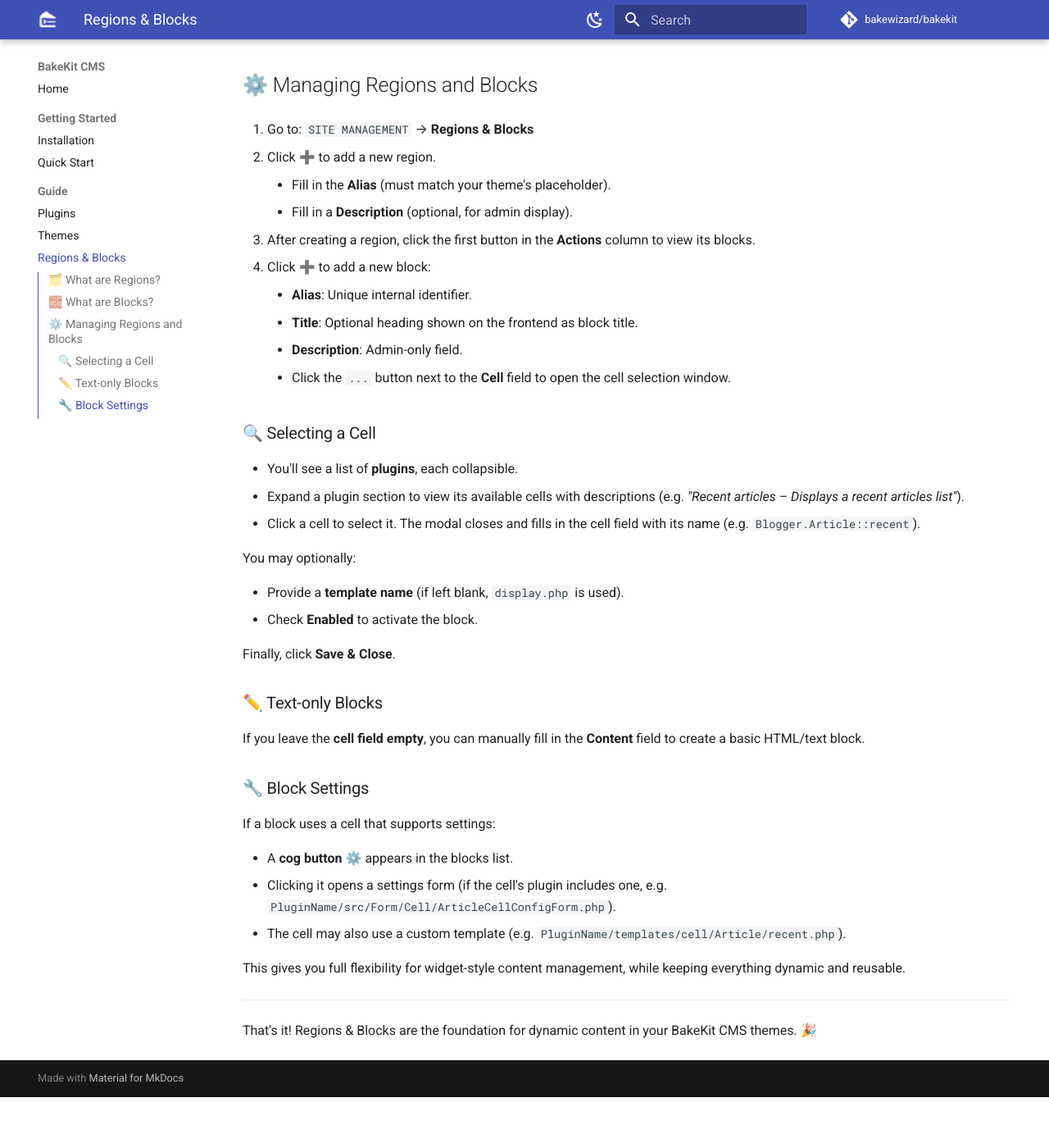
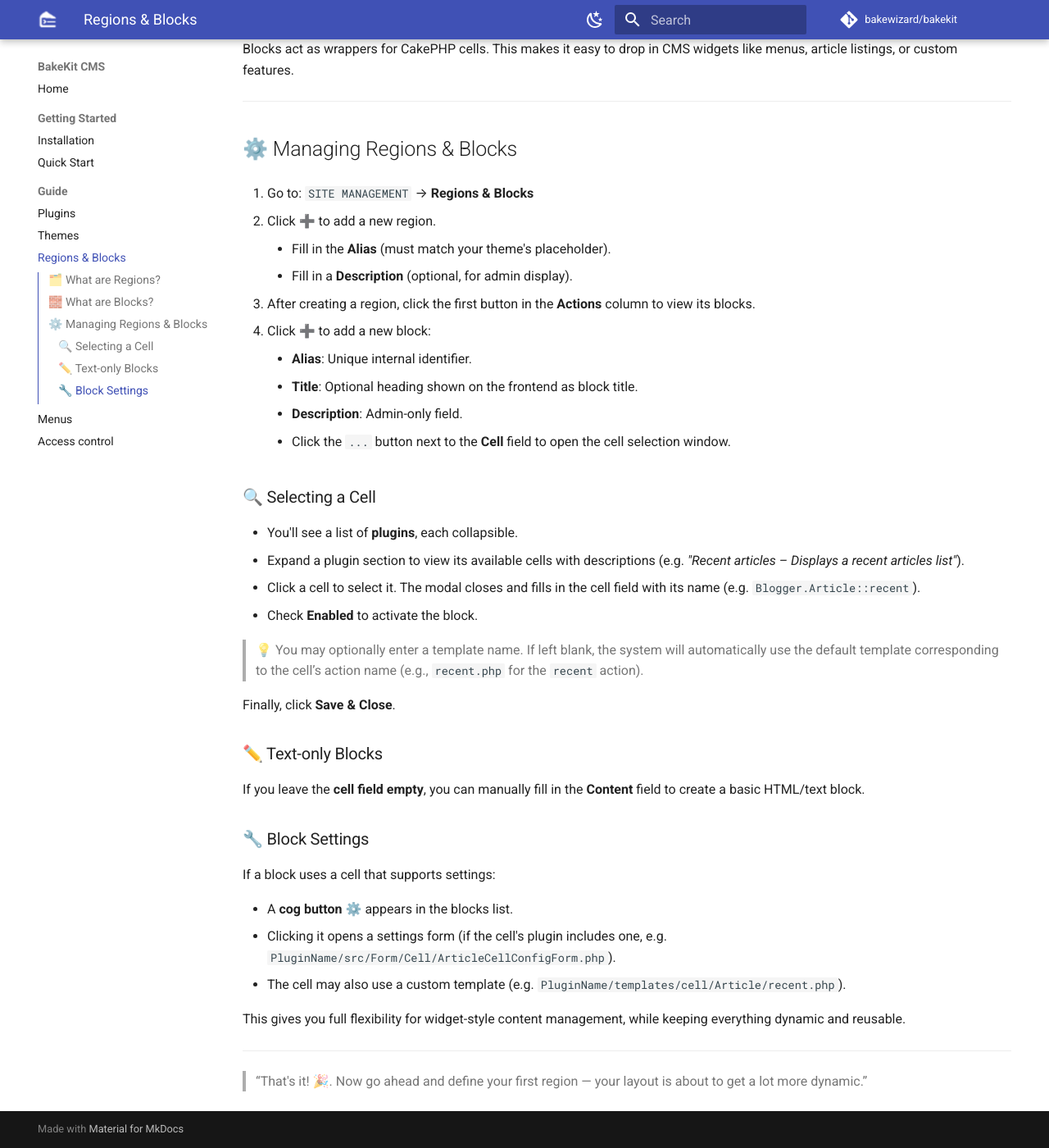
Before and after one commit to bakewizard/bakekit, an MkDocs documentation site: the page built from docs/regions-blocks.md, in a window 1280 px wide and 1400 px high, scrolled down 792 px. Shown: the whole window at 82% size. Built offline with MkDocs 1.6.1 and Material for MkDocs 9.7.7, drawn with Linux system fonts in a browser that asks for light colours; comment, search, counter and statistics services are not loaded; before the commit the page ends 2130 px from its top, so only the background shows below that; some of the changed text lies outside the part shown.

Commit message:
refactoring...

````diff
--- a/docs/regions-blocks.md
+++ b/docs/regions-blocks.md
@@ -1,6 +1,7 @@
 # 🧩 Regions & Blocks
 
-In **BakeKit CMS**, themes use region placeholders to mark where dynamic content should appear. These placeholders are defined using:
+Regions & Blocks are the foundation for dynamic content in **BakeKit CMS** themes.
+Themes use region placeholders to mark where dynamic content should appear. These placeholders are defined using:
 
 ```php
 <?= $this->region('region-name'); ?>
@@ -25,7 +30,9 @@ Blocks are the actual content rendered in regions. A block can either:
 
 Blocks act as wrappers for CakePHP cells. This makes it easy to drop in CMS widgets like menus, article listings, or custom features.
 
-## ⚙️ Managing Regions and Blocks
+---
+
+## ⚙️ Managing Regions & Blocks
 
 1. Go to: `SITE MANAGEMENT` → **Regions & Blocks**
 
@@ -46,11 +53,9 @@ Blocks act as wrappers for CakePHP cells. This makes it easy to drop in CMS widg
 - You'll see a list of **plugins**, each collapsible.
 - Expand a plugin section to view its available cells with descriptions (e.g. _"Recent articles – Displays a recent articles list"_).
 - Click a cell to select it. The modal closes and fills in the cell field with its name (e.g. `Blogger.Article::recent`).
+- Check **Enabled** to activate the block.
 
-You may optionally:
-
-- Provide a **template name** (if left blank, `display.php` is used).
-- Check **Enabled** to activate the block.
+> 💡 You may optionally enter a template name. If left blank, the system will automatically use the default template corresponding to the cell’s action name (e.g., `recent.php` for the `recent` action).
 
 Finally, click **Save & Close**.
 
@@ -62,7 +67,7 @@ If you leave the **cell field empty**, you can manually fill in the **Content**
 
 If a block uses a cell that supports settings:
 
-- A **cog button** ⚙️ appears in the blocks list.
+- A **cog button ⚙️** appears in the blocks list.
 - Clicking it opens a settings form (if the cell's plugin includes one, e.g. `PluginName/src/Form/Cell/ArticleCellConfigForm.php`).
 - The cell may also use a custom template (e.g. `PluginName/templates/cell/Article/recent.php`).
 
@@ -70,4 +75,4 @@ This gives you full flexibility for widget-style content management, while keepi
 
 ---
 
-That's it! Regions & Blocks are the foundation for dynamic content in your BakeKit CMS themes. 🎉
+> “That's it!  🎉. Now go ahead and define your first region — your layout is about to get a lot more dynamic.”
--- a/mkdocs.yml
+++ b/mkdocs.yml
@@ -36,7 +36,8 @@ nav:
       - Plugins: plugins.md
       - Themes: themes.md
       - Regions & Blocks: regions-blocks.md
-  #     - Access control: access-control.md
+      - Menus: menus.md
+      - Access control: access-control.md
   #     - Settings: settings.md
 
 plugins:
````
Also changed, not shown: other parts of docs/regions-blocks.md (+6 -2 lines), docs/access-control.md (added, +76 -0 lines), docs/index.md (+8 -3 lines), docs/menus.md (added, +52 -0 lines).
